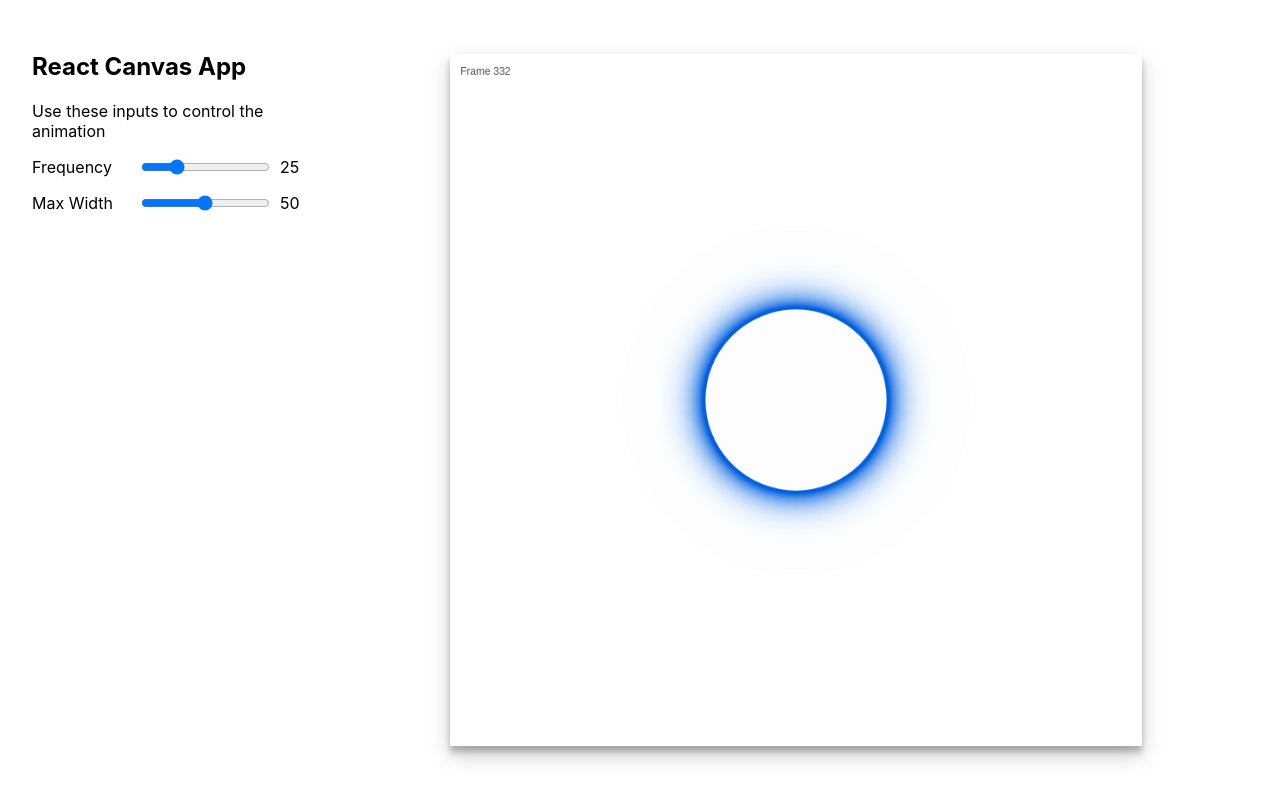
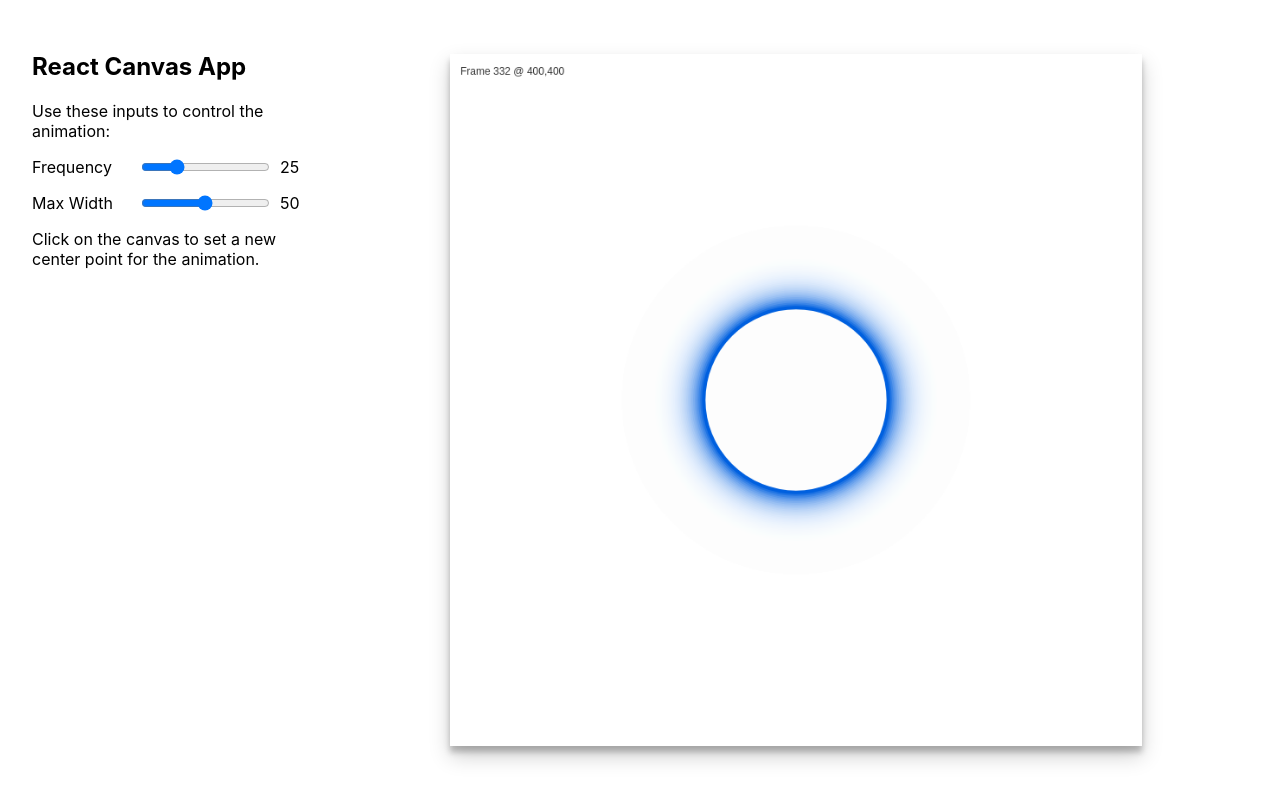
Before and after one commit to luke-codewalker/react-canvas-app, a React (Create React App) app: page / in a window 1280 px wide. Built offline with nearby package versions, Linux system fonts and the light colour scheme.

Commit message:
add interactivity example

```diff
--- a/src/app/App.css
+++ b/src/app/App.css
@@ -33,6 +33,7 @@ canvas {
     box-shadow: 0 10px 20px rgba(0, 0, 0, 0.19), 0 6px 6px rgba(0, 0, 0, 0.23);
     max-width: 90%;
     max-height: 90%;
+    cursor: pointer;
 }
 
 @media (min-width: 840px) {
--- a/src/app/App.tsx
+++ b/src/app/App.tsx
@@ -1,4 +1,4 @@
-import { useState } from 'react';
+import { useState, MouseEvent } from 'react';
 import { draw } from '../art/draw';
 import { useCanvas } from "../lib/canvas";
 import './App.css';
@@ -11,25 +11,39 @@ const config = {
 function App() {
   const [frequency, setFrequency] = useState(25);
   const [width, setWidth] = useState(50);
+  const [position, setPosition] = useState({ x: config.width / 2, y: config.height / 2 })
 
-  const canvasRef = useCanvas(draw, [frequency, width])
+  const canvasRef = useCanvas(draw, [frequency, width, position])
+
+  const handleCanvasClick = (event: MouseEvent<HTMLCanvasElement>) => {
+    const canvas = event.target as HTMLCanvasElement;
+    const { clientX, clientY } = event;
+    const xPercent = (clientX - canvas.offsetLeft) / canvas.clientWidth;
+    const yPercent = (clientY - canvas.offsetTop) / canvas.clientHeight;
+    setPosition({ x: Math.round(xPercent * canvas.width), y: Math.round(yPercent * canvas.height) });
+  }
 
   return (
     <div className="app">
       <section className="canvas-container">
-        <canvas ref={canvasRef} width={config.width} height={config.height}></canvas>
+        <canvas
+          onClick={handleCanvasClick}
+          ref={canvasRef} width={config.width} height={config.height}></canvas>
       </section>
       <section className="menu">
         <h1>React Canvas App</h1>
-        <p>Use these inputs to control the animation</p>
+        <p>Use these inputs to control the animation:</p>
         <label className="slider">Frequency
-          <input type="range" name="frequency" id="frequency" min="0" max="100" value={frequency} onChange={event => setFrequency(parseInt(event.target.value))} />
+          <input type="range" name="frequency" id="frequency" min="0" max="100" value={frequency}
+            onChange={event => setFrequency(parseInt(event.target.value))} />
           {frequency}
         </label>
         <label className="slider">Max Width
-          <input type="range" name="width" id="width" min="1" max="100" value={width} onChange={event => setWidth(parseInt(event.target.value))} />
+          <input type="range" name="width" id="width" min="1" max="100" value={width}
+            onChange={event => setWidth(parseInt(event.target.value))} />
           {width}
         </label>
+        <p>Click on the canvas to set a new center point for the animation.</p>
       </section>
     </div>
   );
--- a/src/art/draw.ts
+++ b/src/art/draw.ts
@@ -1,29 +1,28 @@
 import { Animation } from "../lib/canvas";
 
-export const draw: Animation<[number, number]> = (canvas, context, [frequency, width]) => {
+export const draw: Animation<[number, number, { x: number, y: number }]> = (canvas, context, [frequency, width, center]) => {
     // this code is run before the animation whenever the external dependencies change
     let iteration = 0;
     const step = 0.05 * frequency / 100;
     const maxRadius = canvas.width * width / 100 / 2;
-    const x = canvas.width / 2;
-    const y = canvas.height / 2;
+    const { x, y } = center;
 
     context.lineWidth = 4;
     context.clearRect(0, 0, canvas.width, canvas.height);
     context.font = "12px Arial";
     // this function is called to paint each frame of the animation
     return frameCount => {
-        context.clearRect(12, 12, 80, 12);
-
-        context.fillStyle = '#333';
-        context.fillText(`Frame ${frameCount}`, 12, 24);
-
         context.strokeStyle = '#0060df';
         context.fillStyle = 'rgba(255, 255, 255, 0.125)';
         context.fillRect(0, 0, canvas.width, canvas.height);
         context.beginPath();
         context.arc(x, y, maxRadius * Math.abs(Math.cos(iteration)), 0, 2 * Math.PI);
         context.stroke();
+
+        context.clearRect(12, 12, 120, 16);
+        context.fillStyle = '#333';
+        context.fillText(`Frame ${frameCount} @ ${x},${y}`, 12, 24);
+
         iteration += step;
     }
 }
--- a/src/lib/canvas.tsx
+++ b/src/lib/canvas.tsx
@@ -24,10 +24,7 @@ export const useCanvas = <ExternalDependencies extends unknown[]>(drawFrameFacto
 
         render();
 
-        return () => {
-            console.log('cleanup', animationIdRef.current)
-            window.cancelAnimationFrame(animationIdRef.current);
-        };
+        return () => window.cancelAnimationFrame(animationIdRef.current);
         // we need to use spread to dynamically pass the dependencies which works in the runtime,
         // but the compiler does not like it because it can't be statically checked
         // eslint-disable-next-line react-hooks/exhaustive-deps
```
